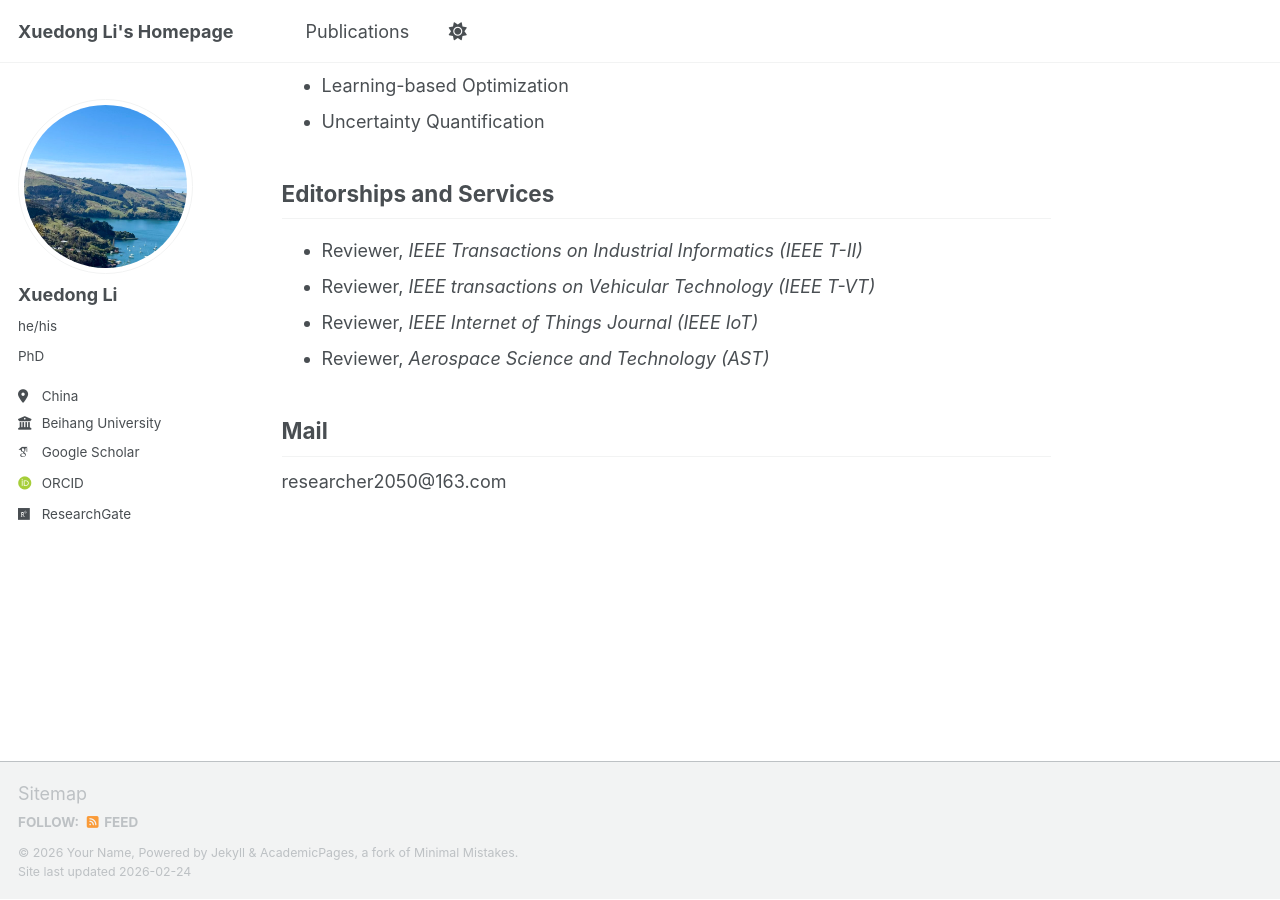
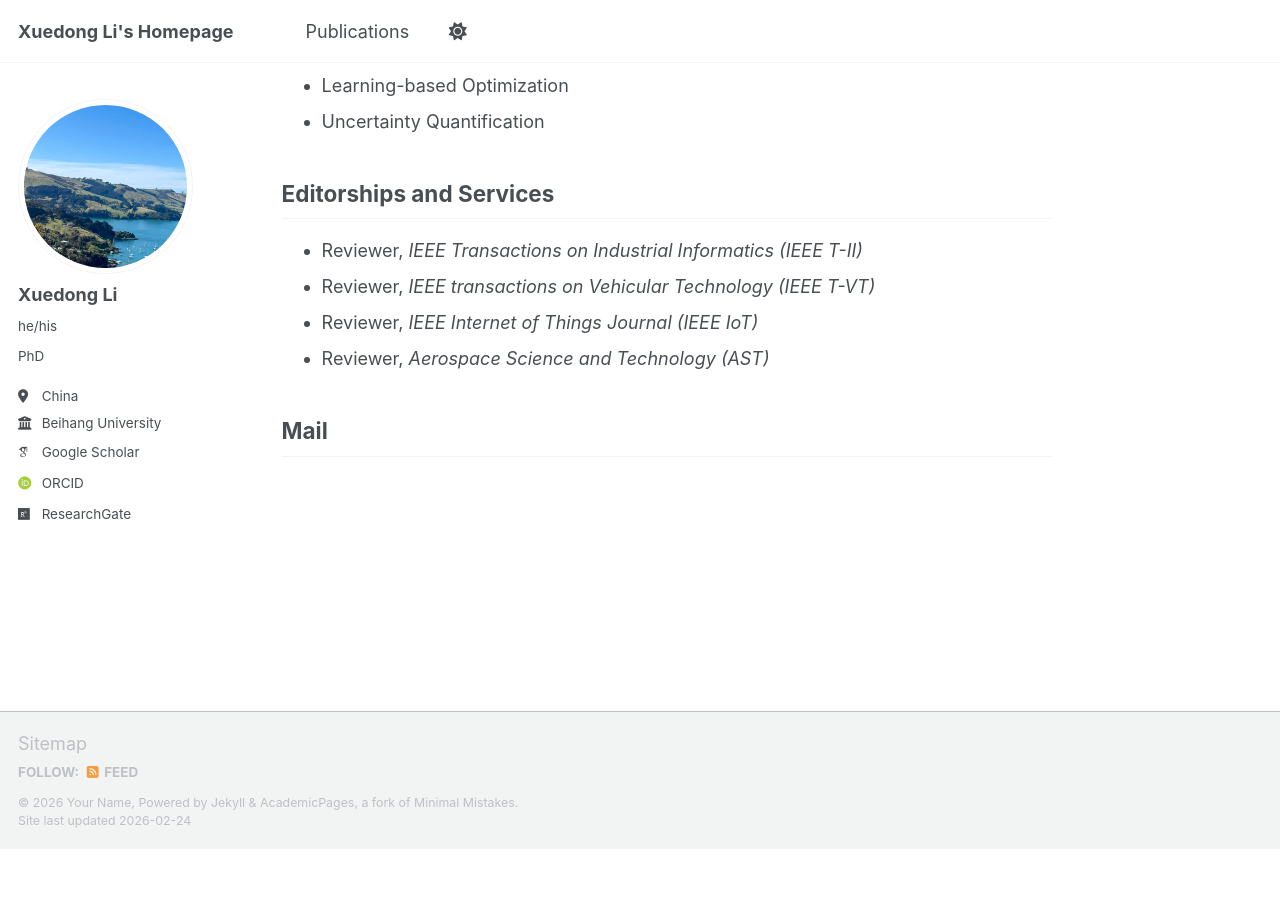
Before and after one commit to Research2050/research2050.github.io, a Jekyll site: the page built from _pages/about.md, in a window 1280 px wide and 900 px high, scrolled down 670 px. Built offline with Jekyll 4.4.1, drawn with Linux system fonts in a browser that asks for light colours; some web fonts are replaced; a script that is not in the unit is left out; after the commit the page ends 1519 px from its top, so only the background shows below that.

Commit message:
Update about.md

```diff
--- a/_pages/about.md
+++ b/_pages/about.md
@@ -33,4 +33,3 @@ I received my B.Eng., M.Eng., and Ph.D. degrees in Aeronautical and Astronautica
 - Reviewer, *Aerospace Science and Technology (AST)*
 
 ## Mail
-researcher2050@163.com
```
